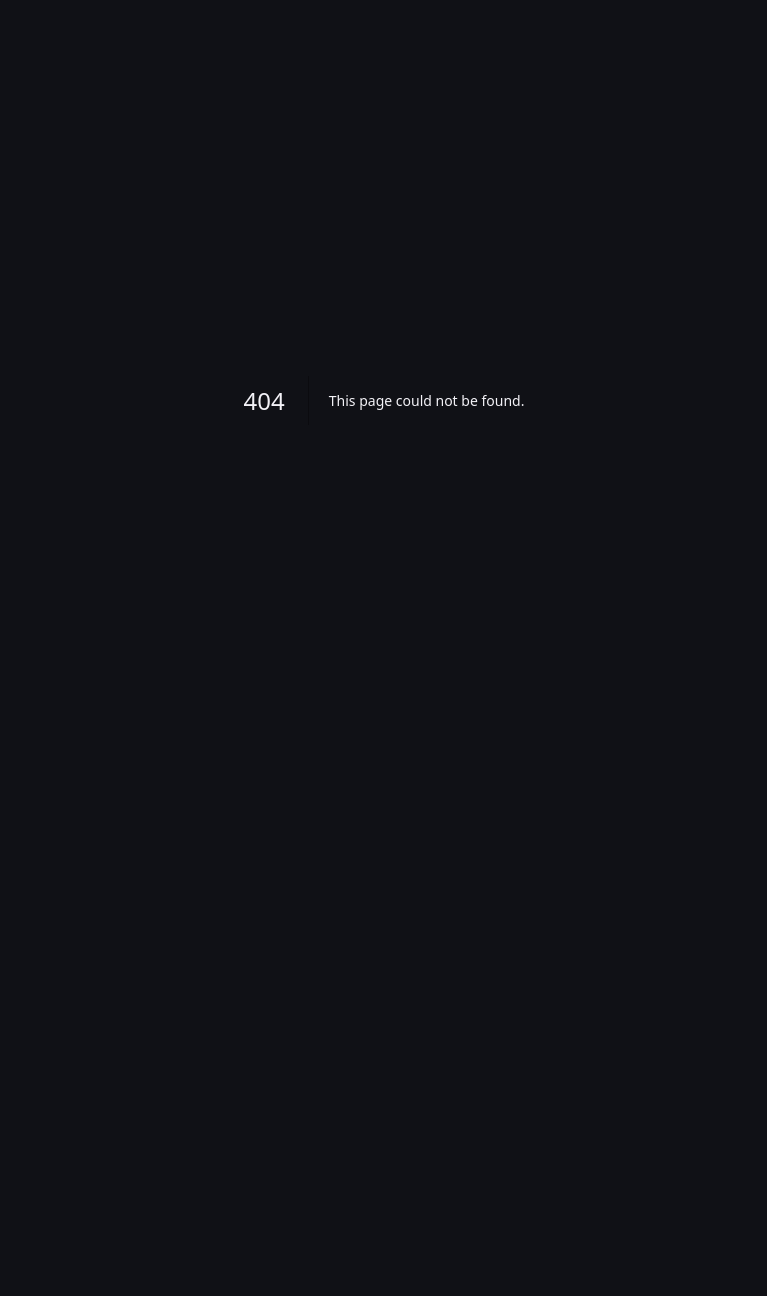
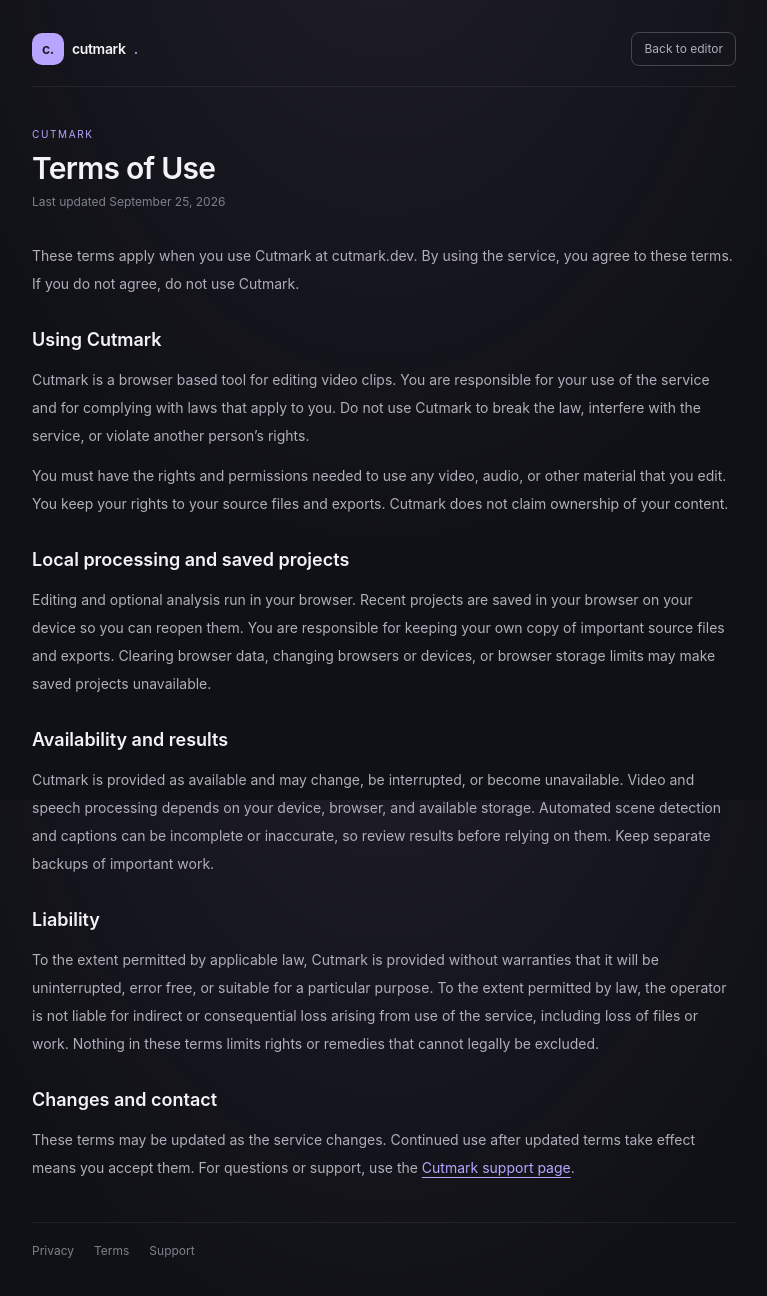
Before and after one commit to KrishTday/Cutmark, a Next.js app in the folder frontend/: page /terms in a window 1280 px wide. Before the commit this address had no page. Shown: the top 1296 px of the page, without its empty margins (256-1023 px from the left). Before the commit the page ends 800 px from the top, so only its background shows below. Built offline with nearby package versions, Linux system fonts and the light colour scheme.

Commit message:
Add privacy and terms pages

```diff
--- a/frontend/app/page.tsx
+++ b/frontend/app/page.tsx
@@ -1,5 +1,6 @@
 import Editor from "@/components/Editor";
 import HomeLink from "@/components/HomeLink";
+import Link from "next/link";
 
 function BrandMark() {
   return <svg viewBox="0 0 22 22" className="size-[18px]" fill="none" aria-hidden="true"><path d="M4 6h14M4 11h8M4 16h14" stroke="currentColor" strokeWidth="1.7" strokeLinecap="round"/><path d="m13.2 8.2 3.1 2.8-3.1 2.8" stroke="currentColor" strokeWidth="1.6" strokeLinecap="round" strokeLinejoin="round"/></svg>;
@@ -25,5 +26,14 @@
     </section>
 
     <Editor />
+
+    <footer className="mt-8 flex flex-wrap items-center justify-between gap-3 border-t border-white/[0.07] pt-4 text-[11px] text-ink-faint">
+      <span>Cutmark</span>
+      <nav aria-label="Legal" className="flex gap-4">
+        <Link className="transition-colors hover:text-ink" href="/privacy">Privacy</Link>
+        <Link className="transition-colors hover:text-ink" href="/terms">Terms</Link>
+        <a className="transition-colors hover:text-ink" href="https://github.com/KrishTday/Cutmark/issues" target="_blank" rel="noreferrer">Support</a>
+      </nav>
+    </footer>
   </main>;
 }
--- /dev/null
+++ b/frontend/app/privacy/page.tsx
@@ -0,0 +1,40 @@
+import type { Metadata } from "next";
+import LegalPage from "@/components/LegalPage";
+
+export const metadata: Metadata = {
+  title: "Privacy Policy | Cutmark",
+  description: "How Cutmark handles information and video projects.",
+};
+
+export default function PrivacyPage() {
+  return <LegalPage title="Privacy Policy" updated="September 25, 2026">
+    <p>This policy describes how Cutmark handles information when you use the browser based video editor at cutmark.dev. Cutmark is currently provided as an individual project. The person operating Cutmark is responsible for the practices described here.</p>
+
+    <section className="space-y-3">
+      <h2 className="text-lg font-semibold text-ink">Videos and project data</h2>
+      <p>Video editing, trimming, scene analysis, and speech recognition run in your browser on your device. Cutmark does not send your source video, exported video, audio, or transcript to its application servers as part of the editor workflow. Speech recognition uses a model that may be downloaded from Hugging Face the first time you use that feature; the model download does not include your video or audio.</p>
+      <p>To show recent projects and let you reopen them, Cutmark saves up to five projects in this browser’s local IndexedDB storage. A saved project can include the source clip, exported clip, file name, trim range, scene markers, caption text, and processing status. This data stays in the browser profile on this device. Use the delete control beside a recent project to remove it, or clear this site’s browser storage to remove all saved projects. Browser storage can be cleared or evicted by the browser at any time.</p>
+    </section>
+
+    <section className="space-y-3">
+      <h2 className="text-lg font-semibold text-ink">Information received by the website</h2>
+      <p>Cutmark does not currently ask you to create an account or provide payment details. When your browser loads the site, the hosting and content delivery providers (Amazon Web Services) may receive standard connection and request information, such as your IP address, browser details, and requested files, to deliver and protect the site. The app may also contact Hugging Face to download the speech model if you choose caption generation. Cutmark does not currently use advertising or analytics cookies.</p>
+      <p>These descriptions should be updated if the app adds accounts, analytics, advertising, cloud video processing, payments, or other data collection.</p>
+    </section>
+
+    <section className="space-y-3">
+      <h2 className="text-lg font-semibold text-ink">Purpose, retention, and security</h2>
+      <p>Browser storage is used to provide recent project history and editing features. Website request information is handled by the hosting providers to serve the site. We do not keep video projects on Cutmark’s application servers as part of the current editor workflow. We use reasonable measures to protect the site, but browser storage is controlled by your device and browser.</p>
+    </section>
+
+    <section className="space-y-3">
+      <h2 className="text-lg font-semibold text-ink">Your choices and privacy questions</h2>
+      <p>You can delete projects from the Recent projects list or clear Cutmark site data in your browser settings. For questions or privacy requests, contact the operator through the <a className="text-accent underline underline-offset-4" href="https://github.com/KrishTday/Cutmark/issues" target="_blank" rel="noreferrer">Cutmark support page</a>. Please do not post sensitive personal information in a public issue; ask for a private contact method.</p>
+    </section>
+
+    <section className="space-y-3">
+      <h2 className="text-lg font-semibold text-ink">Changes</h2>
+      <p>This policy may change as Cutmark changes. The date above shows when it was last updated. If a change materially affects how information is handled, the policy will be updated before or when that change takes effect.</p>
+    </section>
+  </LegalPage>;
+}
--- /dev/null
+++ b/frontend/app/terms/page.tsx
@@ -0,0 +1,39 @@
+import type { Metadata } from "next";
+import LegalPage from "@/components/LegalPage";
+
+export const metadata: Metadata = {
+  title: "Terms of Use | Cutmark",
+  description: "Terms for using the Cutmark browser video editor.",
+};
+
+export default function TermsPage() {
+  return <LegalPage title="Terms of Use" updated="September 25, 2026">
+    <p>These terms apply when you use Cutmark at cutmark.dev. By using the service, you agree to these terms. If you do not agree, do not use Cutmark.</p>
+
+    <section className="space-y-3">
+      <h2 className="text-lg font-semibold text-ink">Using Cutmark</h2>
+      <p>Cutmark is a browser based tool for editing video clips. You are responsible for your use of the service and for complying with laws that apply to you. Do not use Cutmark to break the law, interfere with the service, or violate another person’s rights.</p>
+      <p>You must have the rights and permissions needed to use any video, audio, or other material that you edit. You keep your rights to your source files and exports. Cutmark does not claim ownership of your content.</p>
+    </section>
+
+    <section className="space-y-3">
+      <h2 className="text-lg font-semibold text-ink">Local processing and saved projects</h2>
+      <p>Editing and optional analysis run in your browser. Recent projects are saved in your browser on your device so you can reopen them. You are responsible for keeping your own copy of important source files and exports. Clearing browser data, changing browsers or devices, or browser storage limits may make saved projects unavailable.</p>
+    </section>
+
+    <section className="space-y-3">
+      <h2 className="text-lg font-semibold text-ink">Availability and results</h2>
+      <p>Cutmark is provided as available and may change, be interrupted, or become unavailable. Video and speech processing depends on your device, browser, and available storage. Automated scene detection and captions can be incomplete or inaccurate, so review results before relying on them. Keep separate backups of important work.</p>
+    </section>
+
+    <section className="space-y-3">
+      <h2 className="text-lg font-semibold text-ink">Liability</h2>
+      <p>To the extent permitted by applicable law, Cutmark is provided without warranties that it will be uninterrupted, error free, or suitable for a particular purpose. To the extent permitted by law, the operator is not liable for indirect or consequential loss arising from use of the service, including loss of files or work. Nothing in these terms limits rights or remedies that cannot legally be excluded.</p>
+    </section>
+
+    <section className="space-y-3">
+      <h2 className="text-lg font-semibold text-ink">Changes and contact</h2>
+      <p>These terms may be updated as the service changes. Continued use after updated terms take effect means you accept them. For questions or support, use the <a className="text-accent underline underline-offset-4" href="https://github.com/KrishTday/Cutmark/issues" target="_blank" rel="noreferrer">Cutmark support page</a>.</p>
+    </section>
+  </LegalPage>;
+}
--- /dev/null
+++ b/frontend/components/LegalPage.tsx
@@ -0,0 +1,24 @@
+import Link from "next/link";
+
+export default function LegalPage({ title, updated, children }: { title: string; updated: string; children: React.ReactNode }) {
+  return <main className="mx-auto min-h-screen max-w-3xl px-5 py-8 sm:px-8">
+    <header className="flex items-center justify-between border-b border-white/[0.07] pb-5">
+      <Link href="/" className="flex items-center gap-2 text-sm font-semibold tracking-tight text-ink focus-visible:outline-accent">
+        <span className="grid size-8 place-items-center rounded-[10px] bg-accent text-[#17131F]" aria-hidden="true">c.</span>
+        cutmark<span className="text-accent">.</span>
+      </Link>
+      <Link href="/" className="rounded-lg border border-line-strong px-3 py-2 text-xs text-ink-muted transition-colors hover:bg-white/[0.05] hover:text-ink">Back to editor</Link>
+    </header>
+    <article className="py-10">
+      <p className="text-[10px] uppercase tracking-[0.16em] text-accent">Cutmark</p>
+      <h1 className="mt-2 text-3xl font-semibold tracking-tight text-ink">{title}</h1>
+      <p className="mt-2 text-xs text-ink-faint">Last updated {updated}</p>
+      <div className="legal-copy mt-8 space-y-7 text-sm leading-7 text-ink-muted">{children}</div>
+    </article>
+    <footer className="flex gap-5 border-t border-white/[0.07] py-5 text-xs text-ink-faint">
+      <Link className="hover:text-ink" href="/privacy">Privacy</Link>
+      <Link className="hover:text-ink" href="/terms">Terms</Link>
+      <a className="hover:text-ink" href="https://github.com/KrishTday/Cutmark/issues" target="_blank" rel="noreferrer">Support</a>
+    </footer>
+  </main>;
+}
```
